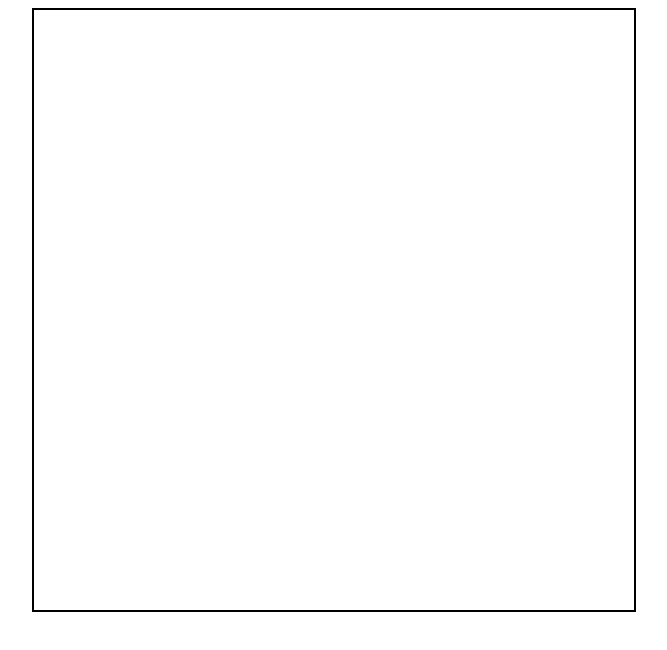
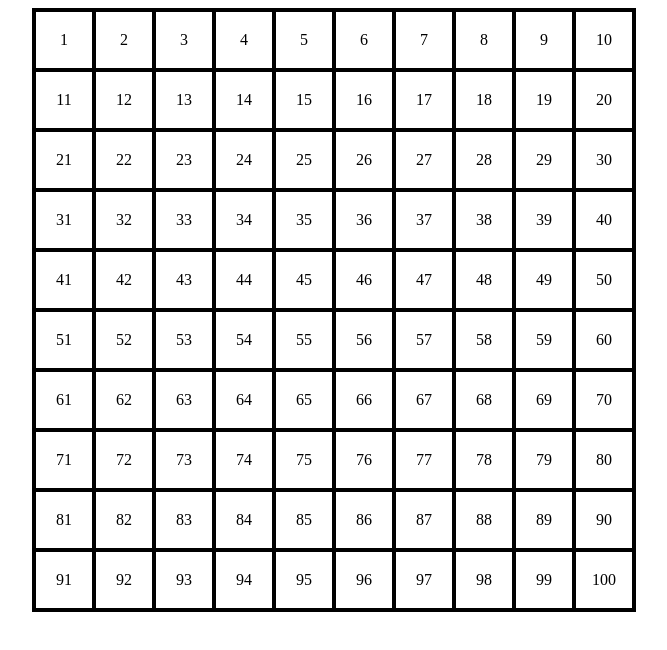
Before and after one commit to Adelmysterio/js-campominato-grid, a plain HTML site: page index.html in a window 1280 px wide. Shown: the whole page, without its empty margins (306-973 px from the left). Drawn offline with Linux system fonts and the light colour scheme.

Commit message:
creata la griglia

```diff
--- a/css/style.css
+++ b/css/style.css
@@ -11,4 +11,13 @@
     width: calc(100% / 10 - 4px);
     height: calc(100% / 10 - 4px);
     border: 2px solid black;
+    display: flex;
+    justify-content: center;
+    align-items: center;
 }
+
+
+#grid>article.active {
+    background-color: rgb(41, 41, 53);
+    color: white;
+}
--- a/js/script.js
+++ b/js/script.js
@@ -0,0 +1,9 @@
+const gridElement = document.getElementById('grid');
+
+for ( i=0 ; i < 100; i++) {
+    const articleElement = document.createElement('article');
+    gridElement.appendChild(articleElement);
+    const spanElement = document.createElement('span')
+    articleElement.appendChild(spanElement);
+    spanElement.append(i + 1)
+}
```
